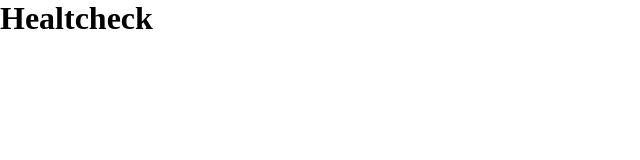
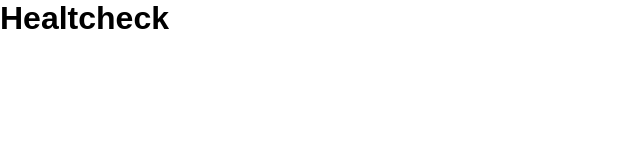
Before and after one commit to PeaksoftFrontend/HealthCheck-js2, a React (Vite) app: page / in a window 1280 px wide. Shown: the top 160 px of the page, without its empty margins (0-640 px from the left). Built offline with nearby package versions, Linux system fonts and the light colour scheme.

Commit message:
Resolved merge conflicts in index.css

```diff
--- a/src/index.css
+++ b/src/index.css
@@ -3,18 +3,8 @@
   padding: 0;
   box-sizing: border-box;
 }
-<<<<<<< HEAD
 body {
   font-family: "Arial", sans-serif;
   font-size: 16px;
   font-weight: 400;
-=======
-
-svg {
-  cursor: pointer;
 }
-
-body {
-  font-family: 'Manrope';
->>>>>>> e2cc841a037d9fb60d9b3ff93b9ae8665ac1f8c4
-}
```
